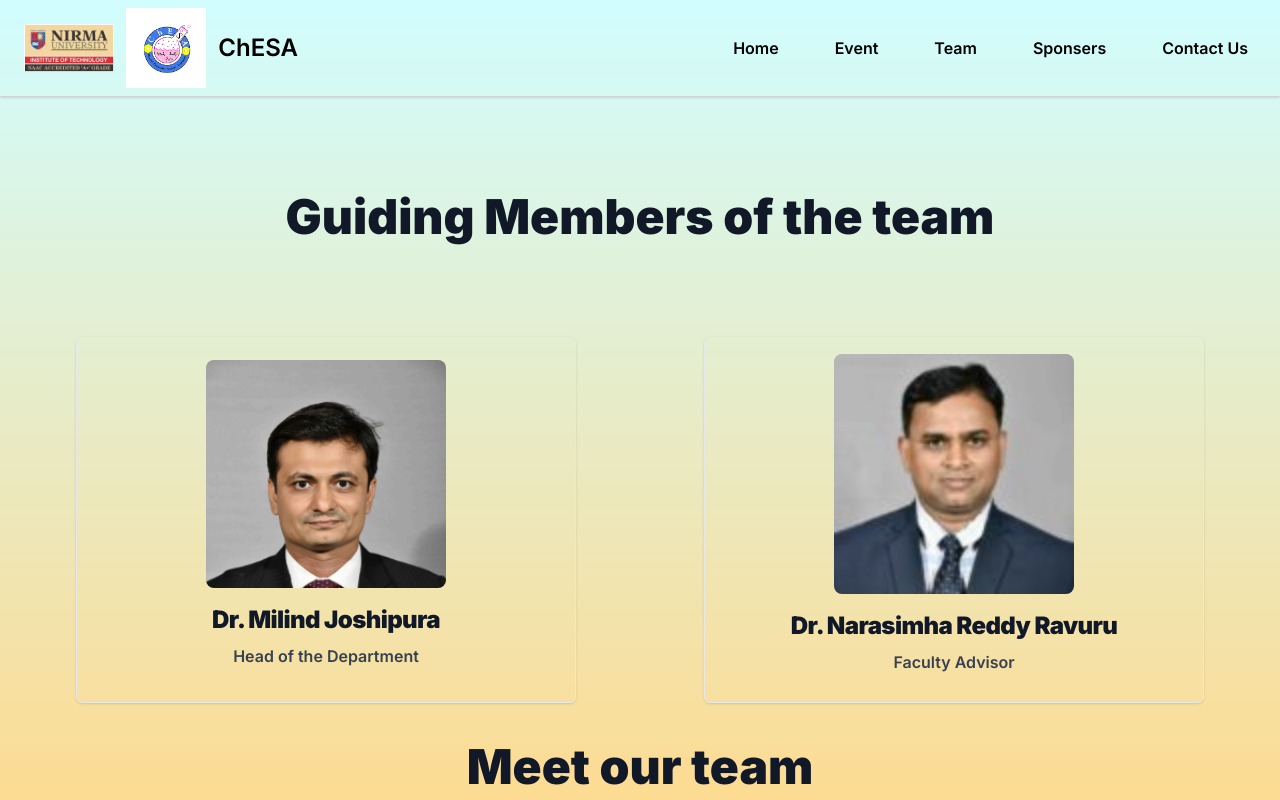
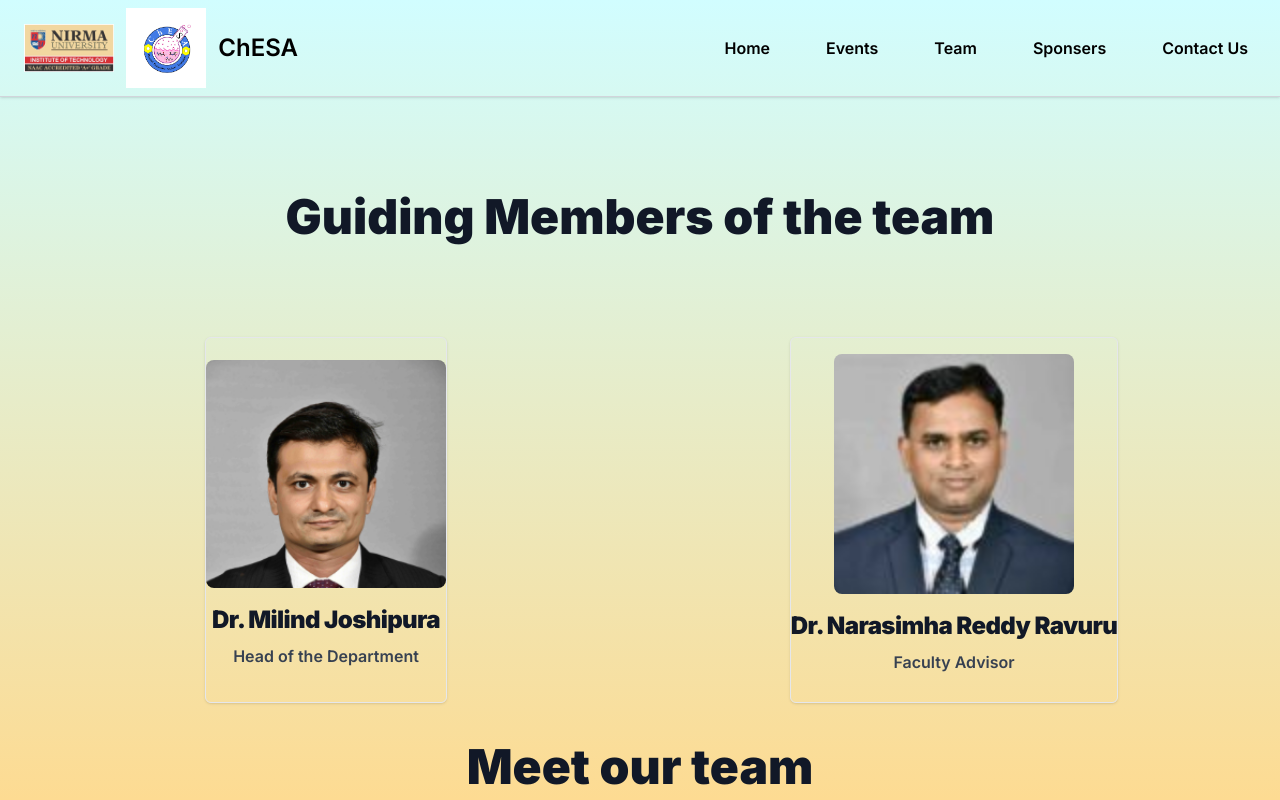
Before and after one commit to RanaJay3101/chesa-web, a SvelteKit app: page /team in a window 1280 px wide. Shown: the top 800 px of the page. Built offline with nearby package versions, Linux system fonts and the light colour scheme.

Commit message:
navbara and team page changes

```diff
--- a/src/components/NavLink.svelte
+++ b/src/components/NavLink.svelte
@@ -3,6 +3,9 @@
 	export let linkText;
 </script>
 
-<a href={link} class="py-4 px-2  font-semibold hover:text-violet-500 transition duration-300"
-	>{linkText}</a
->
+<a
+	on:click={() => console.log('rea')}
+	href={link}
+	class="py-4 px-2  font-semibold hover:text-violet-500 transition duration-300"
+	>{linkText}
+</a>
--- a/src/components/Navbar.svelte
+++ b/src/components/Navbar.svelte
@@ -1,178 +1,34 @@
-<!-- <script>
-	import NavLink from './NavLink.svelte';
-
-	let btn;
-	let menu;
-
-	let isOpen = false;
-
-	$: if (btn && menu) {
-		btn.addEventListener('click', () => {
-			menu.classList.toggle('hidden');
-		});
-	}
-</script>
-
-<nav class="max-w-[1440px] mx-auto border-b-[1px]">
-	<div class="px-4">
-		<div class="flex justify-between">
-			<div class="w-full flex justify-between space-x-7">
-				<div>
-					<span class="flex items-center py-4 px-2 cursor-pointer">
-						<img
-							src="http://iichemrc.org/wp-content/themes/iichemrc/images/logo.jpg"
-							alt="Logo"
-							class="h-10 w-18 mr-2"
-						/>
-						<span class="font-semibold  text-lg">ChESA</span>
-					</span>
-				</div>
-
-				<div class="hidden md:flex items-center space-x-1">
-					<NavLink link="/" linkText="Home" />
-					<NavLink link="/events" linkText="Event" />
-					<NavLink link="/team" linkText="Team" />
-					<NavLink link="/sponsers" linkText="Sponsers" />
-				</div>
-			</div>
-
-			<div class="md:hidden flex items-center">
-				<button bind:this={btn} class="outline-none mobile-menu-button">
-					<svg
-						class=" w-6 h-6 text-gray-500 hover:text-green-500 "
-						x-show="!showMenu"
-						fill="none"
-						stroke-linecap="round"
-						stroke-linejoin="round"
-						stroke-width="2"
-						viewBox="0 0 24 24"
-						stroke="currentColor"
-					>
-						<path d="M4 6h16M4 12h16M4 18h16" />
-					</svg>
-				</button>
-			</div>
-		</div>
-	</div>
-	<div bind:this={menu} class="hidden transition-all duration-75 mobile-menu">
-		<ul class="">
-			<li class="active px-2 py-4 hover:bg-green-50 cursor-pointer">
-				<NavLink link="/" linkText="Home" />
-			</li>
-			<li class="active px-2 py-4 hover:bg-green-50 cursor-pointer">
-				<NavLink link="/about" linkText="About" />
-			</li>
-			<li class="active px-2 py-4 hover:bg-green-50 cursor-pointer">
-				<NavLink link="/events" linkText="Event" />
-			</li>
-			<li class="active px-2 py-4 hover:bg-green-50 cursor-pointer">
-				<NavLink link="/team" linkText="Team" />
-			</li>
-			<li class="active px-2 py-4 hover:bg-green-50 cursor-pointer">
-				<NavLink link="/sponsers" linkText="Sponsers" />
-			</li>
-		</ul>
-	</div>
-</nav>
-
-<!-- <nav class="relative bg-white shadow dark:bg-gray-800">
-	<div class="container px-6 py-4 mx-auto md:flex md:justify-between md:items-center">
-		<div class="flex items-center justify-between">
-			<a href="/">
-				<img class="w-auto h-6 sm:h-7" src="https://merakiui.com/images/full-logo.svg" alt="" />
-			</a>
-			<div class="flex lg:hidden">
-				<button
-					x-cloak
-					on:click={() => (isOpen = !isOpen)}
-					type="button"
-					class="text-gray-500 dark:text-gray-200 hover:text-gray-600 dark:hover:text-gray-400 focus:outline-none focus:text-gray-600 dark:focus:text-gray-400"
-					aria-label="toggle menu"
-				>
-					<svg
-						x-show={!isOpen}
-						xmlns="http://www.w3.org/2000/svg"
-						class="w-6 h-6"
-						fill="none"
-						viewBox="0 0 24 24"
-						stroke="currentColor"
-						stroke-width="2"
-					>
-						<path stroke-linecap="round" stroke-linejoin="round" d="M4 8h16M4 16h16" />
-					</svg>
-
-					<svg
-						x-show={isOpen}
-						xmlns="http://www.w3.org/2000/svg"
-						class="w-6 h-6"
-						fill="none"
-						viewBox="0 0 24 24"
-						stroke="currentColor"
-						stroke-width="2"
-					>
-						<path stroke-linecap="round" stroke-linejoin="round" d="M6 18L18 6M6 6l12 12" />
-					</svg>
-				</button>
-			</div>
-		</div>
-
-		<div
-			x-cloak
-			class:menu={isOpen}
-			class="absolute inset-x-0 z-20 w-full px-6 py-4 transition-all duration-300 ease-in-out bg-white dark:bg-gray-800 md:mt-0 md:p-0 md:top-0 md:relative md:bg-transparent md:w-auto md:opacity-100 md:translate-x-0 md:flex md:items-center"
-		>
-			<div class="flex flex-col md:flex-row md:mx-6">
-				<a
-					class="my-2 text-gray-700 transition-colors duration-300 transform dark:text-gray-200 hover:text-blue-500 dark:hover:text-blue-400 md:mx-4 md:my-0"
-					href="#">Home</a
-				>
-				<a
-					class="my-2 text-gray-700 transition-colors duration-300 transform dark:text-gray-200 hover:text-blue-500 dark:hover:text-blue-400 md:mx-4 md:my-0"
-					href="#">Shop</a
-				>
-				<a
-					class="my-2 text-gray-700 transition-colors duration-300 transform dark:text-gray-200 hover:text-blue-500 dark:hover:text-blue-400 md:mx-4 md:my-0"
-					href="#">Contact</a
-				>
-				<a
-					class="my-2 text-gray-700 transition-colors duration-300 transform dark:text-gray-200 hover:text-blue-500 dark:hover:text-blue-400 md:mx-4 md:my-0"
-					href="#">About</a
-				>
-			</div>
-
-			<div class="flex justify-center md:block">
-				<a
-					class="relative text-gray-700 transition-colors duration-300 transform dark:text-gray-200 hover:text-gray-600 dark:hover:text-gray-300"
-					href="#"
-				>
-					<svg class="w-5 h-5" viewBox="0 0 24 24" fill="none" xmlns="http://www.w3.org/2000/svg">
-						<path
-							d="M3 3H5L5.4 5M7 13H17L21 5H5.4M7 13L5.4 5M7 13L4.70711 15.2929C4.07714 15.9229 4.52331 17 5.41421 17H17M17 17C15.8954 17 15 17.8954 15 19C15 20.1046 15.8954 21 17 21C18.1046 21 19 20.1046 19 19C19 17.8954 18.1046 17 17 17ZM9 19C9 20.1046 8.10457 21 7 21C5.89543 21 5 20.1046 5 19C5 17.8954 5.89543 17 7 17C8.10457 17 9 17.8954 9 19Z"
-							stroke="currentColor"
-							stroke-width="2"
-							stroke-linecap="round"
-							stroke-linejoin="round"
-						/>
-					</svg>
-
-					<span class="absolute top-0 left-0 p-1 text-xs text-white bg-blue-500 rounded-full" />
-				</a>
-			</div>
-		</div>
-	</div>
-</nav>
-
-<style>
-	.menu {
-		@apply translate-x-0 opacity-100;
-	}
-</style> -->
 <script>
 	let showMenu = false;
+	import EventCard from '../routes/events/eventCard.svelte';
 	import NavLink from './NavLink.svelte';
 	function toggleNavbar() {
+		console.log('ran');
 		showMenu = !showMenu;
 	}
+
+	const navigation = [
+		{
+			link: '/',
+			name: 'Home'
+		},
+		{
+			link: '/events',
+			name: 'Events'
+		},
+		{
+			link: '/team',
+			name: 'Team'
+		},
+		{
+			link: '/sponsers',
+			name: 'Sponsers'
+		},
+		{
+			link: '/contact-us',
+			name: 'Contact Us'
+		}
+	];
 </script>
 
 <div>
@@ -183,7 +39,7 @@
 			<div class="flex items-center justify-between">
 				<div class="flex items-center justify-between">
 					<a href="/" class="flex items-center mb-4 sm:mb-0">
-						<img src="/l2.png" class="h-12 w-18 mr-3" alt="Logo" />
+						<img src="/l2.png" class="hidden md:block h-12 w-18 mr-3" alt="Nirma" />
 						<img src="/l1.png" class="h-20 w-25 mr-3" alt="Logo" />
 						<span class="self-center text-2xl font-semibold whitespace-nowrap">ChESA</span>
 					</a>
@@ -217,11 +73,14 @@
 					? 'flex'
 					: 'hidden'}"
 			>
-				<NavLink link="/" linkText="Home" />
-				<NavLink link="/events" linkText="Event" />
-				<NavLink link="/team" linkText="Team" />
-				<NavLink link="/sponsers" linkText="Sponsers" />
-				<NavLink link="/contact-us" linkText="Contact Us" />
+				{#each navigation as navgationLink}
+					<a
+						on:click={toggleNavbar}
+						href={navgationLink.link}
+						class="py-4 px-2  font-semibold hover:text-violet-500 transition duration-300"
+						>{navgationLink.name}
+					</a>
+				{/each}
 			</div>
 		</nav>
 	</div>
--- a/src/routes/+page.svelte
+++ b/src/routes/+page.svelte
@@ -1,9 +1,6 @@
 <div class="max-w-5xl my-8 container px-4 mx-auto">
-	<div class="w-[48rem] bg-center bg-contain h-[24rem]" style="background-image: url('/main.png');">
-		<div class="flex items-center justify-center w-full h-full" />
-	</div>
-
-	<h1 class="font-bold text-5xl text-center mt-12 pb-4">About AARAMBH</h1>
+	<img src="/banner.png" alt="" />
+	<h1 class="font-bold text-3xl md:text-5xl text-center mt-12 pb-4">About AARAMBH</h1>
 	<p class="sm:text-center text-justify">
 		Whilst every college student has experienced the zest of Events in a Fest, AARAMBH is set to
 		elevate that experience to the next level. With the amalgamation of various technical and
--- a/src/routes/team/+page.svelte
+++ b/src/routes/team/+page.svelte
@@ -93,10 +93,10 @@
 		<div class="grid grid-cols-1 md:grid-cols-2 gap-4 justify-items-center">
 			{#each faculties as fac}
 				<div
-					class="min-w-[500px] py-4 flex flex-col items-center justify-center border rounded-md shadow md:max-w-lg cursor-pointer hover:scale-105 transition-all"
+					class="py-4 flex flex-col items-center justify-center border rounded-md shadow md:max-w-lg cursor-pointer hover:scale-105 transition-all"
 				>
 					<img
-						class="object-cover w-full rounded-lg max-h-96  md:h-auto md:w-60"
+						class="object-cover sm:w-full rounded-lg md:max-h-96  md:h-auto md:w-60"
 						src={fac.image}
 						alt={fac.name}
 					/>
--- a/src/routes/team/TeamCard.svelte
+++ b/src/routes/team/TeamCard.svelte
@@ -12,10 +12,12 @@
 		src={image}
 		alt={name}
 	/>
-	<div class="flex flex-col justify-between p-4 leading-normal">
-		<div>
-			<h5 class="mb-2 text-2xl font-bold tracking-tight text-gray-900">{name}</h5>
-			<p class="mb-3 font-normal text-gray-700 dark:text-gray-400">{position}</p>
-		</div>
+	<div class="p-0 md:p-4 text-center my-4">
+		<h5 class="mb-2 text-2xl font-bold tracking-tight text-gray-900 text-center md:text-start">
+			{name}
+		</h5>
+		<p class="mb-3 font-normal text-gray-700 dark:text-gray-400 text-center md:text-start">
+			{position}
+		</p>
 	</div>
 </div>
```
Also changed, not shown: 1 other file (tests, documents, lock files or other folders).
